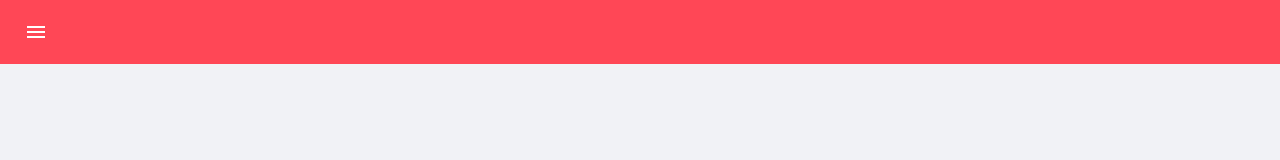
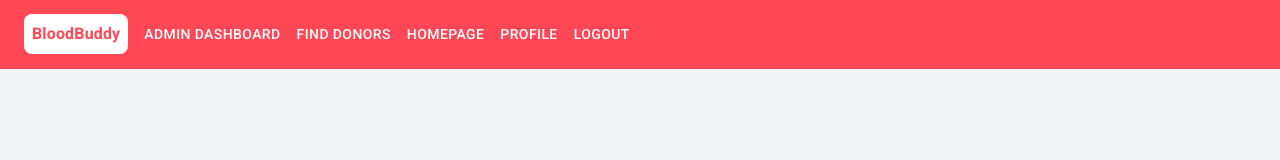
Before and after one commit to MichaelKorost/team-project, a React (Create React App) app: page / in a window 1280 px wide. Shown: the top 160 px of the page. Built offline with nearby package versions, Linux system fonts and the light colour scheme.

Commit message:
fix[navbar]: making the navbar OBJECTIVELY prettier :p just making it more desktop/mobile friendly

```diff
--- a/src/components/Navbar/Navbar.js
+++ b/src/components/Navbar/Navbar.js
@@ -1,34 +1,61 @@
-import { BrowserRouter as Router, Routes, Route, Link } from "react-router-dom";
-import Box from "@mui/material/Box";
-import AppBar from "@mui/material/AppBar";
-import Grid from "@mui/material/Grid";
-import NavbarButtons from "../NavbarButtons/NavbarButtons";
-import "./Navbar.css";
-
-import { useState } from "react";
-import Toolbar from "@mui/material/Toolbar";
-import IconButton from "@mui/material/IconButton";
-import MenuIcon from "@mui/icons-material/Menu";
-import Drawer from "@mui/material/Drawer";
+import {useState} from "react";
+import AppBar from '@mui/material/AppBar';
+import Box from '@mui/material/Box';
+import Toolbar from '@mui/material/Toolbar';
+import IconButton from '@mui/material/IconButton';
+import Typography from '@mui/material/Typography';
+import Menu from '@mui/material/Menu';
+import MenuIcon from '@mui/icons-material/Menu';
+import Container from '@mui/material/Container';
+import Avatar from '@mui/material/Avatar';
+import Button from '@mui/material/Button';
+import Tooltip from '@mui/material/Tooltip';
+import MenuItem from '@mui/material/MenuItem';
+import AdbIcon from '@mui/icons-material/Adb';
+import {BrowserRouter as Router, Link} from "react-router-dom";
 import List from "@mui/material/List";
 import ListItem from "@mui/material/ListItem";
 import ListItemButton from "@mui/material/ListItemButton";
 import ListItemText from "@mui/material/ListItemText";
+import Drawer from "@mui/material/Drawer";
 
-function Navbar() {
+  const pages = [
+    {
+      text: "Admin Dashboard",
+      to: "/admin"
+    },
+    {
+      text: "Find Donors",
+      to: "/donors"
+    },
+    {
+      text: "Homepage",
+      to: "/"
+    },
+    {
+      text: "Profile",
+      to: "/profile"
+    },
+    {
+      text: "LogOut",
+      to: "/logout"
+    }
+  ];
+
+function ResponsiveAppBar() {
+  const [anchorElNav, setAnchorElNav] = useState(null);
+  const [anchorElUser, setAnchorElUser] = useState(null);
   const [menuState, setMenuState] = useState(false);
+
   return (
 	<Router>
-      <AppBar position="static" className="navbar">
-        <Toolbar>
-          <IconButton
-            size="large"
-            edge="start"
-            color="inherit"
-            aria-label="menu"
-            sx={{ mr: 2 }}
-            onClick={() => setMenuState(true)}
-          >
+    <AppBar position="static">
+      <Container maxWidth="xl">
+        <Toolbar disableGutters>
+
+		  {/* mobile */}
+          <Box sx={{ flexGrow: 1, display: { xs: 'flex', md: 'none' } }}>
+            <IconButton size="large" onClick={() => setMenuState(true)} color="inherit">
               <MenuIcon />
             </IconButton>
 			<Drawer
@@ -36,23 +63,45 @@ function Navbar() {
 				open={menuState}
 				onClose={() => setMenuState(false)}
 			>
-            <NavbarButtons setMenuState={setMenuState} />
+				<List onClick={() => setMenuState(false)}>
+				<ListItem disablePadding sx={{backgroundColor: "#ccc", color: "#666"}}>
+					<ListItemButton>
+					<ListItemText primary={"Cloaaaaaaaase"} />
+					</ListItemButton>
+				</ListItem>
+				{
+					pages.map(({text, to}, i) => {
+					return (
+						<ListItem disablePadding key={i}>
+						<ListItemButton component={Link} to={to}>
+							<ListItemText primary={text} />
+						</ListItemButton>
+						</ListItem>
+					);
+					})
+				}
+				</List>
 			</Drawer>
+          </Box>
+          <Typography sx={{ display: { md: 'none', xs: 'flex' }, mr: 1, p: 1, backgroundColor: "#fff", borderRadius: 2, color: "primary.main", fontWeight: "bold"}}>
+			BloodBuddy
+		  </Typography>
+
+		  {/* desktop */}
+          <Typography sx={{ display: { xs: 'none', md: 'flex' }, mr: 1, p: 1, backgroundColor: "#fff", borderRadius: 2, color: "primary.main", fontWeight: "bold"}}>
+			BloodBuddy
+		  </Typography>
+          <Box sx={{ flexGrow: 1, display: { xs: 'none', md: 'flex' } }}>
+            {pages.map(({text, to}, index) => (
+              <Button key={index} sx={{ my: 2, color: 'white', display: 'block' }} component={Link} to={to}>
+                {text}
+              </Button>
+            ))}
+          </Box>
         </Toolbar>
+      </Container>
     </AppBar>
-      {/* <Box>
-        <AppBar position="static">
-          <Grid container direction={"row"} justifyContent="space-between" alignItems="center">
-            <img src="" alt="Blood Buddy" />
-            <Routes>
-              <Route path="/" element={<NavbarButtons />} />
-              <Route path="/:urlPath" element={<NavbarButtons />} />
-            </Routes>
-          </Grid>
-        </AppBar>
-      </Box> */}
 	</Router>
   );
 }
-
-export default Navbar;
+export default ResponsiveAppBar;
```
Lines whose indentation alone changed are shown as unchanged.
